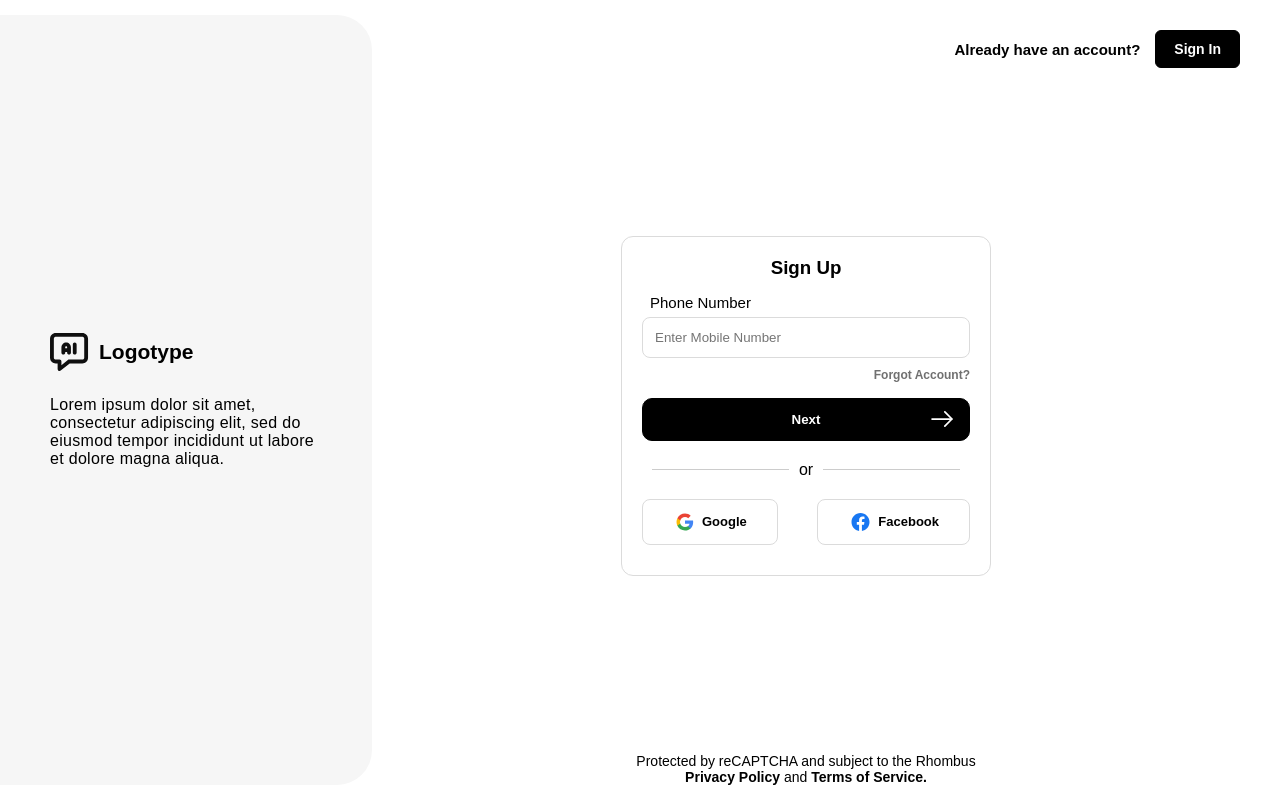
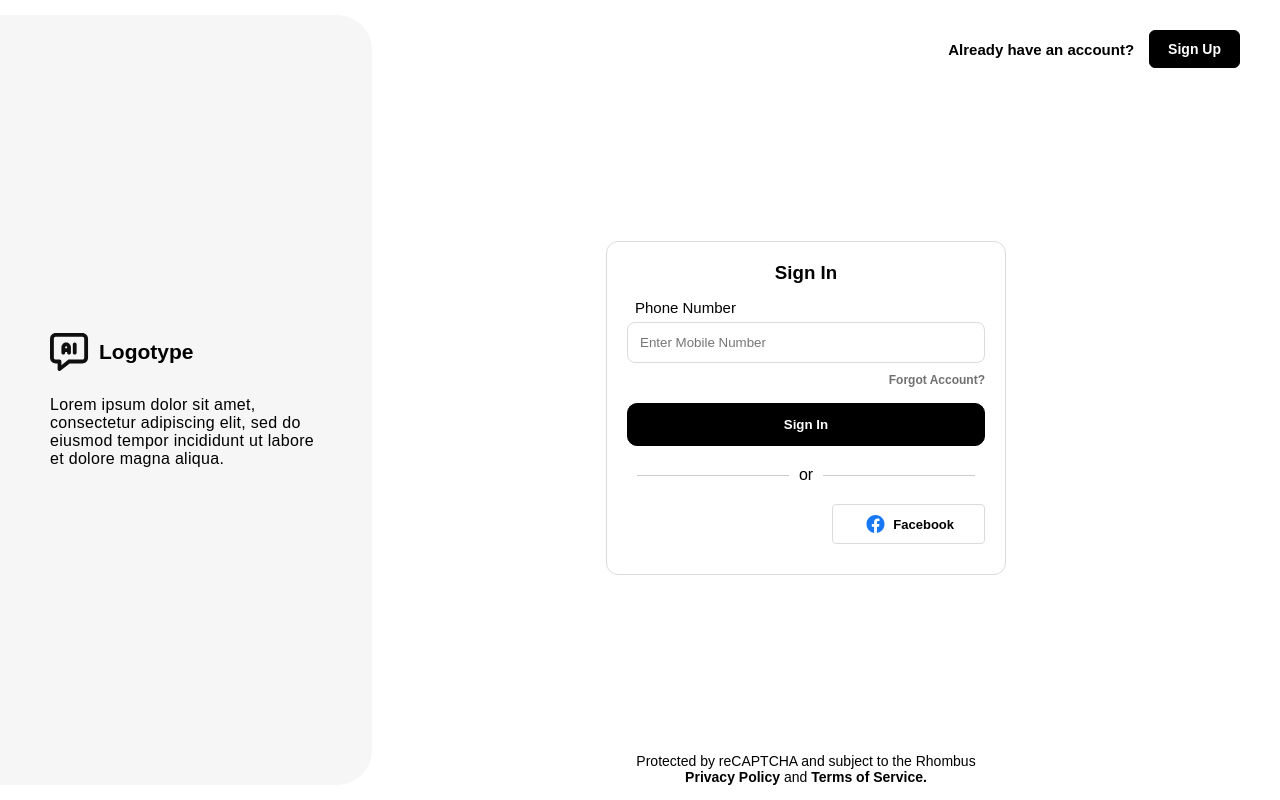
Before and after one commit to GurmanVIT/AI_dashboard, a React (Create React App) app: page / in a window 1280 px wide. Built offline with nearby package versions, Linux system fonts and the light colour scheme.

Commit message:
new code

```diff
--- a/src/App.js
+++ b/src/App.js
@@ -16,6 +16,7 @@ import Integrations from "./component/Integrations/Integrations";
 import Documents from "./component/Documents/Documents";
 import ProjectEdit from "./component/ProjectEdit/ProjectEdit";
 import ProfileHeader from "./component/ProfileHeader/ProfileHeader";
+import ContactUs from "./component/ContactUs/ContactUs";
 
 function App() {
 
@@ -35,23 +36,24 @@ function App() {
     <Provider store={store}>
       <BrowserRouter>
         <Routes>
-          <Route path="/" element={<SignUp />} />
-          <Route path="SignIn" element={<SignIn />} />
+          <Route path="/" element={<SignIn />} />
+          <Route path="SignUp" element={<SignUp />} />
           <Route path="Otp" element={<Otp />} />
           <Route path="CreateProfile" element={<CreateProfile />} />
           <Route path="Sidebar" element={<Sidebar />} />
-          <Route path="CreateProject" element={<CreateProject />} />
           <Route path="home" element={<Home />} />
-          <Route path="YourAi" element={<YourAi />} />
-          <Route path="Project" element={<Project />} />
-          <Route path="About" element={<About />} />
-          <Route path="Integrations" element={<Integrations />} />
-          <Route path="Documents" element={<Documents />} />
-          <Route path="ProjectEdit" element={<ProjectEdit />} />
-          <Route path="ProfileHeader" element={<ProfileHeader />} />
 
 
           <Route element={<SidebarCommon />}>
+            <Route path="/Project" element={<Project />} />
+            <Route path="YourAi" element={<YourAi />} />
+            <Route path="CreateProject" element={<CreateProject />} />
+            <Route path="About" element={<About />} />
+            <Route path="Integrations" element={<Integrations />} />
+            <Route path="Documents" element={<Documents />} />
+            <Route path="ProjectEdit" element={<ProjectEdit />} />
+            <Route path="ProfileHeader" element={<ProfileHeader />} />
+            <Route path="ContactUs" element={<ContactUs />} />
           </Route>
         </Routes>
       </BrowserRouter>
--- /dev/null
+++ b/src/component/ContactUs/ContactUs.js
@@ -0,0 +1,47 @@
+import React from 'react';
+import { Button } from 'react-bootstrap';
+import Form from 'react-bootstrap/Form';
+
+const ContactUs = () => {
+
+    return (
+        <>
+            <div className='inner contact_us sidebar_mar'>
+                <div className='signup_bg'>
+                    <div className='mb-4 signup_form '>
+                        <Form>
+                            <h3>Create Profile</h3>
+                            <div className='d_flex'>
+                                <Form.Group className="mb-3 form_group" controlId="formBasicEmail">
+                                    <Form.Label>First name</Form.Label>
+                                    <Form.Control type="text" placeholder="First name" />
+                                </Form.Group>
+                                <Form.Group className="mb-3 form_group" controlId="formBasicEmail">
+                                    <Form.Label>Last name</Form.Label>
+                                    <Form.Control type="text" placeholder="Last name" />
+                                </Form.Group>
+                            </div>
+                            <Form.Group className="mb-3 form_group" style={{ marginBottom: 12 }} controlId="formBasicEmail">
+                                <Form.Label>Email Address</Form.Label>
+                                <Form.Control type="text" placeholder="Email Address" />
+                            </Form.Group>
+                            <Form.Group className="mb-3 form_group" style={{ marginBottom: 12 }} controlId="formBasicEmail">
+                                <Form.Label>Description</Form.Label>
+                                <textarea
+                                    type='text'
+                                    placeholder="Description"
+                                    rows="5"
+                                />
+                            </Form.Group>
+                            <div className='next_btn'>
+                                <Button style={{ marginTop: 10 }}>Submit</Button>
+                            </div>
+                        </Form>
+                    </div>
+                </div>
+            </div>
+        </>
+    )
+}
+
+export default ContactUs;
--- a/src/component/Project/Project.js
+++ b/src/component/Project/Project.js
@@ -9,6 +9,7 @@ import { useDispatch, useSelector } from "react-redux";
 import { getProjectList } from "../../redux/GetProjectListSlice";
 
 const Project = () => {
+
   const navigation = useNavigate();
 
   const dispatch = useDispatch();
--- a/src/component/ProjectEdit/ProjectEdit.js
+++ b/src/component/ProjectEdit/ProjectEdit.js
@@ -21,7 +21,7 @@ const ProjectEdit = () => {
             <h2>Projects</h2>
             <div className="project_btn_styles">
                 <h3>Project Name</h3>
-                <Button type="button">Edit Project</Button>
+                <Button type="button" >Edit Project</Button>
             </div>
 
             <div className="project_edit_content">
--- a/src/component/Sidebar/Sidebar.js
+++ b/src/component/Sidebar/Sidebar.js
@@ -30,7 +30,7 @@ const Sidebar = () => {
                 <nav className="nav-menu">
                     <ul>
                         <li>
-                            <NavLink to="/YourAi" activeClassName="active" >
+                            <NavLink to="/ProjectEdit" activeClassName="active" >
                                 <img src={dashboard_icon} alt='dashboard_icon' /> <span>Dashboard</span>
                             </NavLink>
                         </li>
@@ -40,17 +40,17 @@ const Sidebar = () => {
                             </NavLink>
                         </li>
                         <li>
-                            <NavLink to="/YourAi" activeClassName="active">
+                            <NavLink to="/Integrations" activeClassName="active">
                                 <img src={Integrations} alt='Integrations' /> <span>Integrations</span>
                             </NavLink>
                         </li>
                         <li>
-                            <NavLink to="/YourAi" activeClassName="active">
+                            <NavLink to="/Project" activeClassName="active">
                                 <img src={box} alt='box' /> <span>Projects</span>
                             </NavLink>
                         </li>
                         <li>
-                            <NavLink to="/YourAi" activeClassName="active">
+                            <NavLink to="/Documents" activeClassName="active">
                                 <img src={Documents} alt='Documents' /> <span>Documents</span>
                             </NavLink>
                         </li>
--- a/src/component/SignUp/SignUp.scss
+++ b/src/component/SignUp/SignUp.scss
@@ -2,6 +2,14 @@
     padding: 15px 40px 15px 0;
     height: 100vh;
     display: flex;
+
+    @media($breakpoint_MD) {
+        flex-direction: column;
+        justify-content: center;
+        align-items: center;
+        padding: 0 0 30px 0;
+        height: auto;
+    }
 
     .sec_bg {
         width: 30%;
@@ -12,10 +20,25 @@
         @include display(center, flex-start);
         flex-direction: column;
 
+        @media($breakpoint_MD) {
+            width: 100%;
+            border-radius: 0 0 30px 30px;
+            align-items: center;
+            padding: 20px 50px;
+        }
+
+        @media($breakpoint_SM) {
+            padding: 20px 30px;
+        }
+
         .logotype {
             @include display(flex-start, center);
             gap: 10px;
             margin-bottom: 25px;
+
+            @media($breakpoint_MD) {
+                margin-bottom: 10px;
+            }
 
             h3 {
                 font-size: 21px;
@@ -33,10 +56,19 @@
         @include display(space-between, infinite);
         flex-direction: column;
 
+        @media($breakpoint_SM) {
+            width: 90%;
+        }
+
         .text_btn {
             @include display(flex-end, center);
             gap: 15px;
             margin-top: 15px;
+            margin-bottom: 5px;
+
+            @media($breakpoint_MD) {
+                margin-bottom: 20px;
+            }
 
             h4 {
                 font-size: 15px;
@@ -57,11 +89,15 @@
             @include display(center, center);
 
             form {
-                max-width: 370px;
+                max-width: 400px;
                 width: 100%;
                 padding: 20px 20px 30px;
                 border: 1px solid $border_color;
                 border-radius: 12px;
+
+                @media($breakpoint_SM) {
+                    max-width: 100%;
+                }
 
                 h3 {
                     margin-bottom: 15px;
@@ -104,6 +140,15 @@
                         border: 1px solid $border_color;
                         outline: none;
                         box-shadow: none;
+                    }
+
+                    textarea {
+                        padding: 12px;
+                        border-radius: 8px;
+                        border: 1px solid $border_color;
+                        outline: none;
+                        box-shadow: none;
+                        font-size: 14px;
                     }
                 }
 
@@ -178,14 +223,20 @@
 
                 .goog_fac_btn {
                     @include display(space-between, center);
+                    gap: 5px;
+
+                    @media($breakpoint_450) {
+                        flex-direction: column;
+                        gap: 10px;
+                    }
 
                     .button {
                         display: inline-flex;
                         align-items: center;
                         justify-content: center;
                         border: 1px solid $border_color;
-                        border-radius: 8px;
-                        padding: 10px 30px;
+                        border-radius: 4px;
+                        padding: 7px 30px;
                         font-family: Arial, sans-serif;
                         font-size: 13px;
                         font-weight: 600;
@@ -207,6 +258,14 @@
             font-size: 14px;
             text-align: center;
             margin-top: 10px;
+
+            @media($breakpoint_MD) {
+                margin-top: 20px;
+            }
         }
     }
 }
+
+.contact_us {
+    @include display(center, center);
+}
--- a/src/component/YourAi/YourAi.js
+++ b/src/component/YourAi/YourAi.js
@@ -71,7 +71,7 @@ function YourAi() {
           <span className="username">username@gmail.com</span>
           <img src={down_icon} alt="down_icon" className="dropdown-arrow" />
         </div>
-        <h2>Your Al</h2>
+        <h2 className="margin_top">Your Al</h2>
       </div>
       <div className="sidebar_det">
         <button className="active_button">Active</button>
@@ -80,6 +80,7 @@ function YourAi() {
         </select>
       </div>
 
+      <div className="scroll_content">
         {chatData.length > 0 &&
           chatData.map((message) => (
             <div className="content">
@@ -107,6 +108,7 @@ function YourAi() {
               </div>
             </div>
           ))}
+      </div>
 
       <div className="input-area">
         <img src={add_circle} alt="add_circle" className="add_circle" />
```
Also changed, not shown: public/index.html (+7 -27 lines), src/component/YourAi/YourAi.scss (+15 -8 lines), public/ai_img.svg (added). Lines whose indentation alone changed are shown as unchanged.
